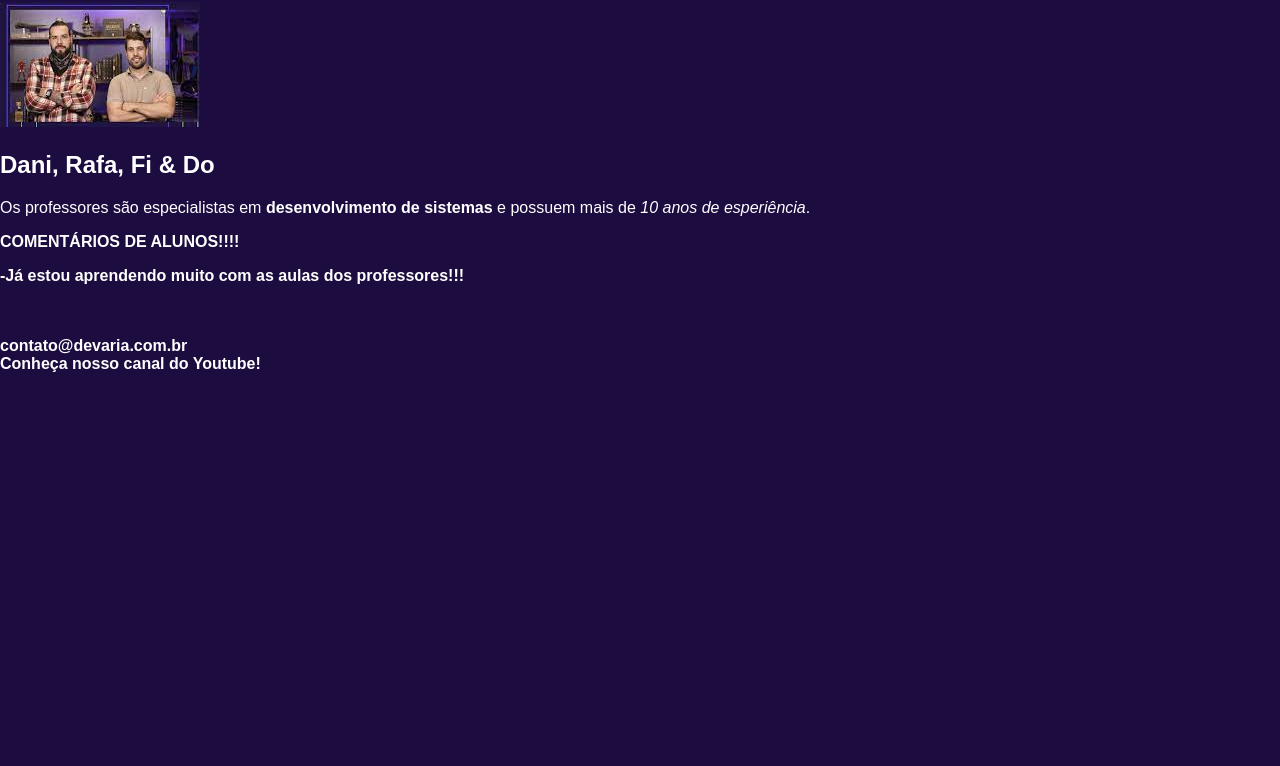
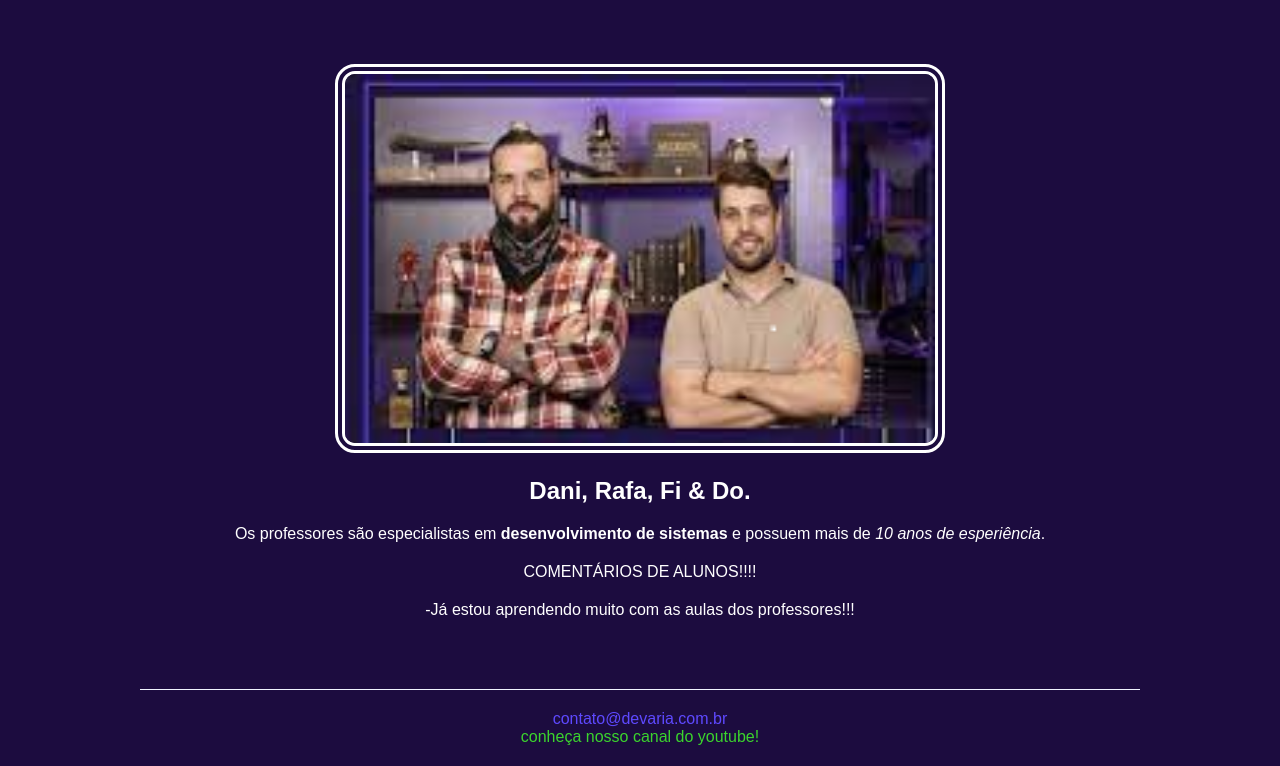
Before and after one commit to GilAlvesOliveira/Devaria-Css, a plain HTML site: page Professores.html in a window 1280 px wide. Shown: the part 171-937 px from the top of the page. Before the commit the page ends 800 px from the top, so only its background shows below. Drawn offline with Linux system fonts and the light colour scheme.

Commit message:
atualização da pagina professores

```diff
--- a/Professores.html
+++ b/Professores.html
@@ -6,6 +6,7 @@
         <link rel="stylesheet" href="Public/CSS/header.css" />
         <link rel="stylesheet" href="Public/CSS/footer.css" />
         <link rel="stylesheet" href="Public/CSS/devaria.css" />
+        <link rel="stylesheet" href="Public/CSS/professores.css" />
         <meta name="viewport" content="width=device-width, initial-scale=1.0" />
     </head>
     <body>
@@ -22,23 +23,21 @@
             </nav>
         </header>
         <main>
-            <h1>Professores Devaria</h1>
+            <h1 class="title text-center">Professores Devaria</h1>
 
-            <section>
-                <div>
-                    <img src="Public/Fotos/professores.png.png" alt="Professores Devaria" />
+            <section class="content-container">
+                <div class="text-center">
+                    <img class="width-50pct-desktop" src="Public/Fotos/professores.png.png" alt="Professores Devaria" />
                 </div>
                 <article>
-                    <h2>Dani, Rafa, Fi & Do</h2>
-                    <p>
+                    <h2 class="title text-center">Dani, Rafa, Fi & Do.</h2>
+                    <p class="text-justify">
                         Os professores são especialistas em <strong>desenvolvimento de sistemas</strong> e possuem mais de <em>10 anos de esperiência</em>.
                     </p>
-                    <b>
-                    <b>
-                        <p>
+                        <p class="text-justify" class="width-50pct-desktop">
                          COMENTÁRIOS DE ALUNOS!!!!
                         </p>
-                        <p>
+                        <p class="text-justify" class="width-50pct-desktop">
                         -Já estou aprendendo muito com as aulas dos professores!!!
                     </p>
                 </article>
@@ -46,8 +45,6 @@
         </main>
         <footer>
             <section>
-                <br />
-                <br />
                 <span>contato@devaria.com.br</span>  <br />
                 <Span>Conheça nosso canal do Youtube!</Span>
             </section>
--- a/Public/CSS/devaria.css
+++ b/Public/CSS/devaria.css
@@ -11,3 +11,27 @@ body {
     color: #ffff;
     margin: 0;
 }
+.title {
+    padding: 0 20px;
+    font-size: 1.75em;
+    text-decoration: uppercase;
+}
+
+h1.title {
+    margin: 40px auto 20px;
+}
+
+.text-justify {
+    text-align: center;
+}
+
+.text-center {
+    text-align: center;
+}
+
+@media screen and (min-width:992px) {
+    .width-50pct-desktop {
+        width: 50% !important;
+    }
+
+}
--- a/Public/CSS/footer.css
+++ b/Public/CSS/footer.css
@@ -1 +1,18 @@
 /* estilos relacionados ao rodape */
+
+footer {
+    text-align: center;
+    border-top: 1px solid #f0f5ff;
+    padding: 20px;
+    width: 75%;
+    margin: auto;
+    text-transform: lowercase;
+}
+
+footer section span:first-child {
+    color: #5e49ff;
+}
+
+footer section span:last-child {
+    color: #3bd42d;
+}
--- a/Public/CSS/index.css
+++ b/Public/CSS/index.css
@@ -1,5 +1,23 @@
 /* estilis da pagina index */
+
+main {
+    text-align: center;
+}
 
 .cover-container figure img {
     width: 100%;
 }
+
+main h3.title {
+    font-size: 1.2em;
+}
+
+main section abbr {
+    color: #25cbd3;
+}
+
+@media screen and (min-widht:992px) {
+    .cover-container {
+        width: 40%;
+    }
+}
--- /dev/null
+++ b/Public/CSS/professores.css
@@ -0,0 +1,28 @@
+/* Estilos referentes a paginas professores */
+
+.content-container {
+    padding: 50px;
+}
+
+.content-container  h2.title {
+font-size: 1.5em;
+}
+
+
+.content-container > div img {
+width: 100%;
+border-radius: 20px;
+border: double 10px;
+}
+
+@media screen and ( min-width: 992px) {
+    .content-container > div img {
+        width: 50%;
+    }
+}
+
+@media screen  and (min-width:992px) {
+    .content-container article p {
+        margin: 0 auto 20px;
+    }
+}
```
Also changed, not shown: FaleConosco.html (+0 -2 lines), index.html (+0 -4 lines), 1 other file.
